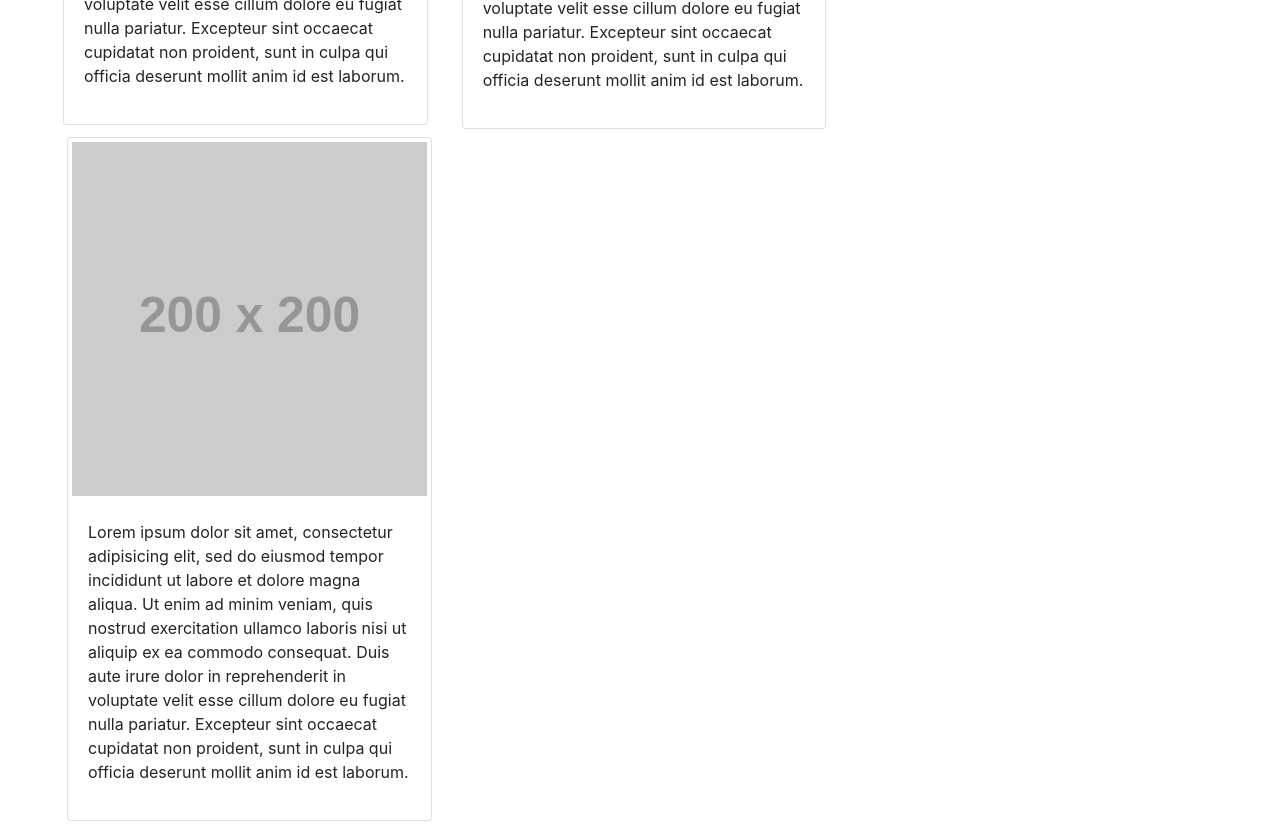
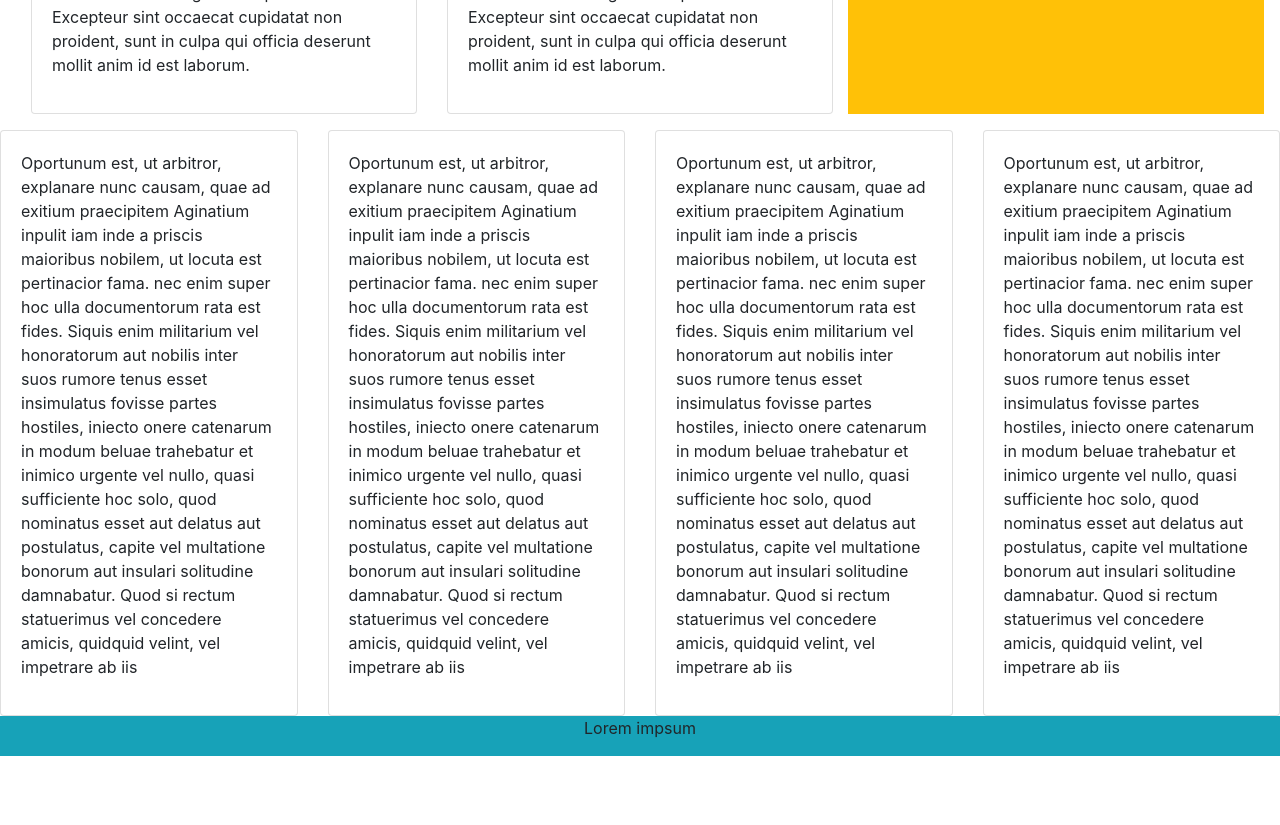
Before and after one commit to PassNum-Promo4/projet-bootstrap-exercice1-JulieCervera, a plain HTML site: page Index.html in a window 1280 px wide. Shown: the part 760-1585 px from the top of the page. After the commit the page ends 1516 px from the top, so only its background shows below. Drawn offline with nearby package versions, Linux system fonts and the light colour scheme; placeholder pictures from the web are drawn by us.

Commit message:
corrections

```diff
--- a/Index.html
+++ b/Index.html
@@ -13,32 +13,32 @@
   <header class="col-12 bg-info p-5">
     <h1 class="text-light text-center">Titre 1</h1>
   </header>
-  <section class="row m-5">
-    <div class="col-lg-4 col-md-6 col-12">
+  <section class="row m-3">
+    <div class="col-lg-4 col-md-6">
       <article class="card">
         <img class="img-fluide m-1" src="http://fakeimg.pl/200/" alt="image">
         <p class="card-body">Lorem ipsum dolor sit amet, consectetur adipisicing elit, sed do eiusmod tempor incididunt ut labore et dolore magna aliqua. Ut enim ad minim veniam, quis nostrud exercitation ullamco laboris nisi ut aliquip ex ea commodo consequat. Duis aute irure dolor in reprehenderit in voluptate velit esse cillum dolore eu fugiat nulla pariatur. Excepteur sint occaecat cupidatat non proident, sunt in culpa qui officia deserunt mollit anim id est laborum.</p>
       </article>
     </div>
-    <div class="col-lg-4 col-md-6 col-12 m-1">
+    <div class="col-lg-4 col-md-6">
       <article class="card">
         <img class="img-fluide m-1" src="http://fakeimg.pl/200/" alt="image">
         <p class="card-body">Lorem ipsum dolor sit amet, consectetur adipisicing elit, sed do eiusmod tempor incididunt ut labore et dolore magna aliqua. Ut enim ad minim veniam, quis nostrud exercitation ullamco laboris nisi ut aliquip ex ea commodo consequat. Duis aute irure dolor in reprehenderit in voluptate velit esse cillum dolore eu fugiat nulla pariatur. Excepteur sint occaecat cupidatat non proident, sunt in culpa qui officia deserunt mollit anim id est laborum.</p>
       </article>
     </div>
-    <div class="col-lg-4 col-md-6 col-12 m-1">
+    <!-- <div class="col-lg-4 col-md-6">
       <article class="card">
         <img class="img-fluide m-1" src="http://fakeimg.pl/200/" alt="image">
         <p class="card-body">Lorem ipsum dolor sit amet, consectetur adipisicing elit, sed do eiusmod tempor incididunt ut labore et dolore magna aliqua. Ut enim ad minim veniam, quis nostrud exercitation ullamco laboris nisi ut aliquip ex ea commodo consequat. Duis aute irure dolor in reprehenderit in voluptate velit esse cillum dolore eu fugiat nulla pariatur. Excepteur sint occaecat cupidatat non proident, sunt in culpa qui officia deserunt mollit anim id est laborum.</p>
       </article>
-    </div>
-    <!-- <aside class="col-lg-4 col-12 bg-warning p-1 m-2">
+    </div> -->
+    <aside class="col-lg-4 col-12 bg-warning p-1">
       <h2 class="text-center">Titre 2</h2>
       <p>Lorem ipsum dolor sit amet, consectetur adipisicing elit, sed do eiusmod tempor incididunt ut labore et dolore magna aliqua. Ut enim ad minim veniam, quis nostrud exercitation ullamco laboris nisi ut aliquip ex ea commodo consequat. Duis aute irure dolor in reprehenderit in voluptate velit esse cillum dolore eu fugiat nulla pariatur.</p>
-    </aside> -->
+    </aside>
   </section>
-  <section class="row align-items-center">
-    <article class="col-lg-3 col-md-4 col-12 m-1">
+  <section class="row">
+    <article class="col-lg-3 col-md-4 col-12">
       <div class="card">
         <p class="card-body ">
         Oportunum est, ut arbitror, explanare nunc causam, quae ad exitium praecipitem Aginatium inpulit iam inde a priscis maioribus nobilem, ut locuta est pertinacior fama. nec enim super hoc ulla documentorum rata est fides.
@@ -47,7 +47,7 @@
         </p>
       </div>
     </article>
-    <article class="col-lg-3 col-md-4 col-12 m-1">
+    <article class="col-lg-3 col-md-4 col-12">
       <div class="card">
         <p class="card-body ">
         Oportunum est, ut arbitror, explanare nunc causam, quae ad exitium praecipitem Aginatium inpulit iam inde a priscis maioribus nobilem, ut locuta est pertinacior fama. nec enim super hoc ulla documentorum rata est fides.
@@ -56,7 +56,7 @@
         </p>
       </div>
     </article>
-    <article class="col-lg-3 col-md-4 col-12 m-1">
+    <article class="col-lg-3 col-md-4 col-12">
       <div class="card">
         <p class="card-body ">
         Oportunum est, ut arbitror, explanare nunc causam, quae ad exitium praecipitem Aginatium inpulit iam inde a priscis maioribus nobilem, ut locuta est pertinacior fama. nec enim super hoc ulla documentorum rata est fides.
@@ -65,7 +65,7 @@
         </p>
       </div>
     </article>
-    <article class="col-lg-3 col-md-4 col-12 m-1">
+    <article class="col-lg-3 col-md-4 col-12">
       <div class="card">
         <p class="card-body ">
         Oportunum est, ut arbitror, explanare nunc causam, quae ad exitium praecipitem Aginatium inpulit iam inde a priscis maioribus nobilem, ut locuta est pertinacior fama. nec enim super hoc ulla documentorum rata est fides.
```
